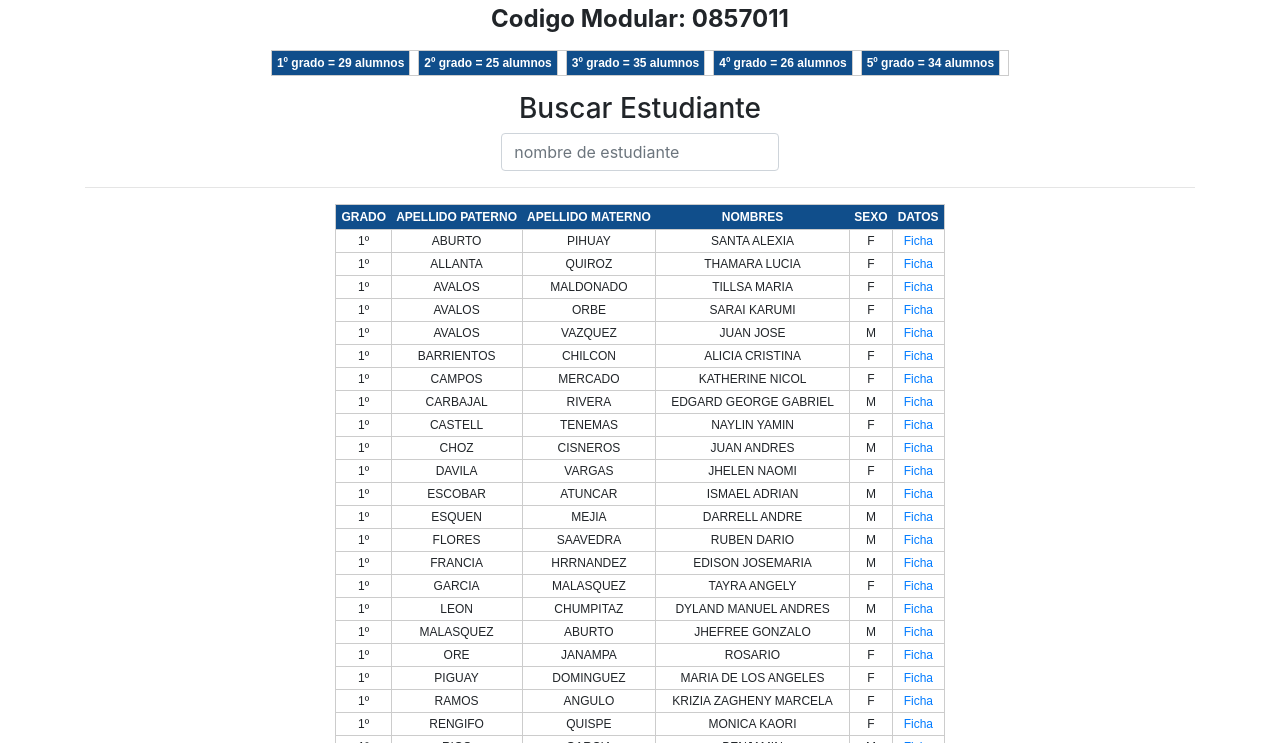
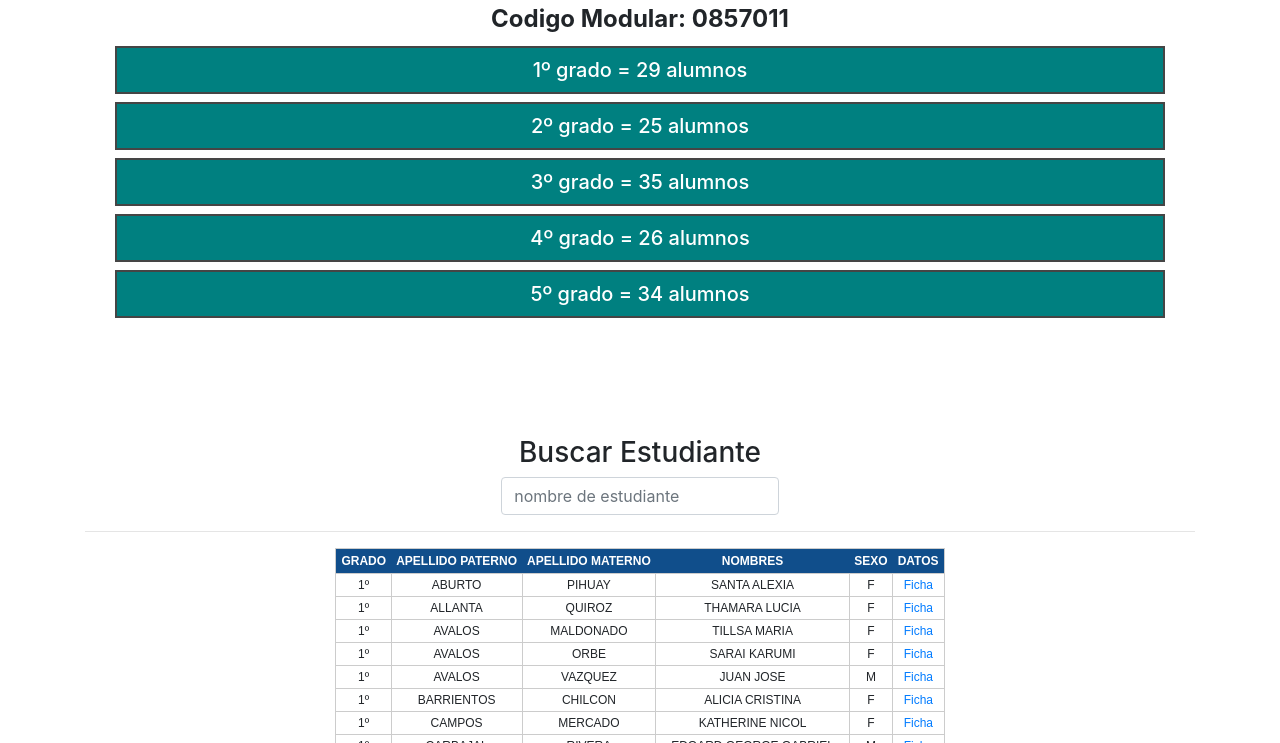
Before and after one commit to iepcolegio/secundaria20125, a plain HTML site: page index2.html in a window 1280 px wide. Shown: the part 57-800 px from the top of the page. Drawn offline with nearby package versions, Linux system fonts and the light colour scheme.

Commit message:
Update index2.html

```diff
--- a/index2.html
+++ b/index2.html
@@ -55,19 +55,21 @@
       <h4><b>Codigo Modular: 0857011</b></h4>
       <p class="lead">
 
-<p align="center">
-      <table class="order-table ">
-        <thead>
-          <tr>
-            <th>1º grado = 29 alumnos<td></td></th>
-            <th>2º grado = 25 alumnos<td></td></th>
-            <th>3º grado = 35 alumnos<td></td></th>
-            <th>4º grado = 26 alumnos<td></td></th>
-            <th>5º grado = 34 alumnos<td></td></th>
-          </tr>
-        </thead>
-</table>
+<div class="palabra">
+            <h6>1º grado = 29 alumnos</h6>
+
+            <h6>2º grado = 25 alumnos</h6>
+
+            <h6>3º grado = 35 alumnos</h6>
+
+            <h6>4º grado = 26 alumnos</h6>
+
+            <h6>5º grado = 34 alumnos</h6>
+</div>
 </p>
+<br>
+<br>
+<br>
 <p align="center">
       <h3>Buscar Estudiante</h3>
       <p align="center">
@@ -108,6 +110,23 @@
 }
 h1 h3{
   margin-bottom: 50px;
+}
+	h6{
+  font-size: 20px;
+  background: #008080;
+  font-weight: 15px;
+  color: white;
+  text-align: center;
+  padding: 10px;
+  border: 2px solid #454545;
+}
+.palabra{
+justify-content: center;
+  margin: 30px;
+  margin-top: -4px;
+}
+.lead{
+  text-align: center;
 }
 @media (width<480px){
 #corto{
```
